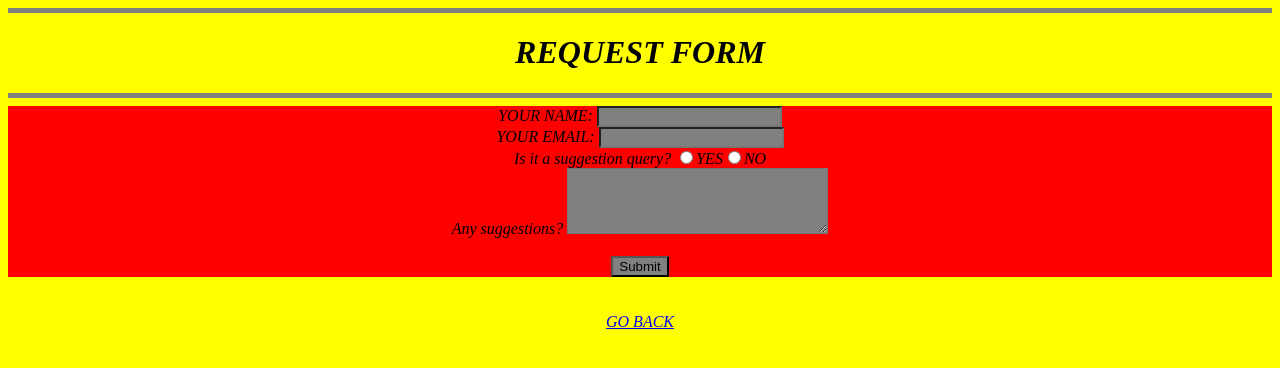
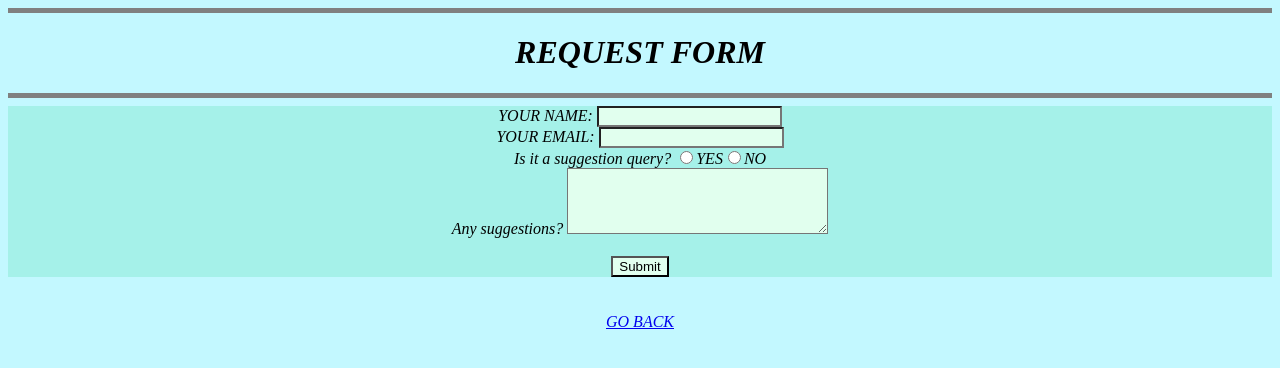
Before and after one commit to Shivyoddha/AnishCV, a plain HTML site: page SendMail.html in a window 1280 px wide. Drawn offline with Linux system fonts and the light colour scheme.

Commit message:
Update SendMail.html

```diff
--- a/SendMail.html
+++ b/SendMail.html
@@ -5,18 +5,18 @@
     <meta charset="utf-8">
     <title>REQUEST FORM</title>
   </head>
-  <body style="background-color:yellow"><center><hr size="5" noshade>
+  <body style="background-color:#C3F8FF"><center><hr size="5" noshade>
     <h1><i>REQUEST FORM</h1><hr size="5" noshade>
-  <form style="background-color:red" enctype="text/plain" action="mailto:anishkumbhar04@gmail.com" method="post">
+  <form style="background-color:#A5F1E9" enctype="text/plain" action="mailto:anishkumbhar04@gmail.com" method="post">
    <label for="Name">YOUR NAME:</label>
-   <input type="text" name="Name" style="background-color:grey"><br>
+   <input type="text" name="Name" style="background-color:#E1FFEE"><br>
    <label for="Email">YOUR EMAIL:</label>
-   <input type="email" name="Email" style="background-color:grey"><br>
+   <input type="email" name="Email" style="background-color:#E1FFEE"><br>
    <label for="query">Is it a suggestion query?</label>
    <input type="radio" name="query" >YES<input type="radio" name="question">NO<br>
    <label for="suggestion">Any suggestions?</label>
-   <textarea name="suggestion" rows="4" cols="30"style="background-color:grey"></textarea> <br><br>
-   <input type="submit" style="background-color:grey">
+   <textarea name="suggestion" rows="4" cols="30"style="background-color:#E1FFEE"></textarea> <br><br>
+   <input type="submit" style="background-color:#E1FFEE">
   </form><br><br>
   <a href="Contact.html">GO BACK</a>
 </center>
```
